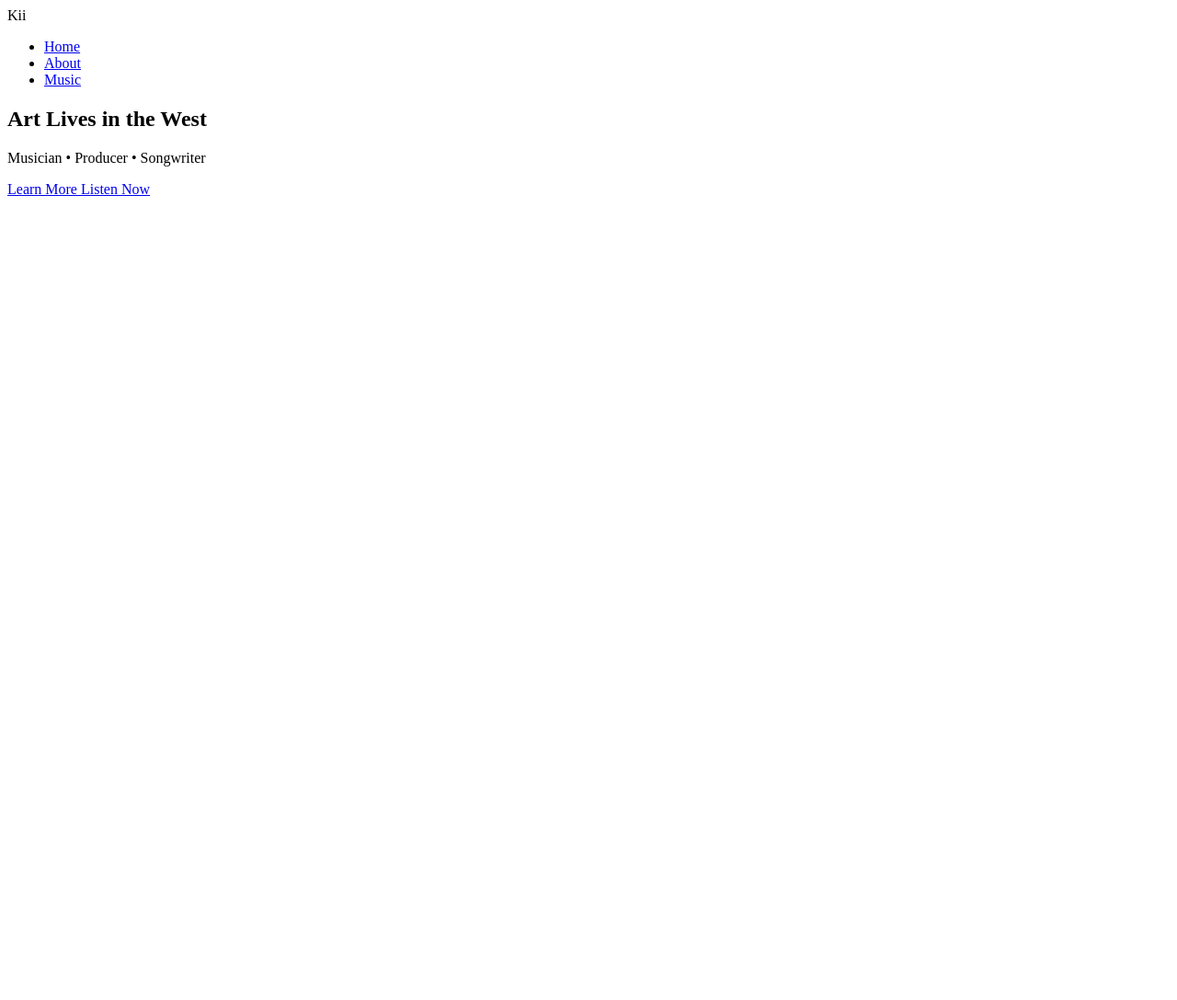
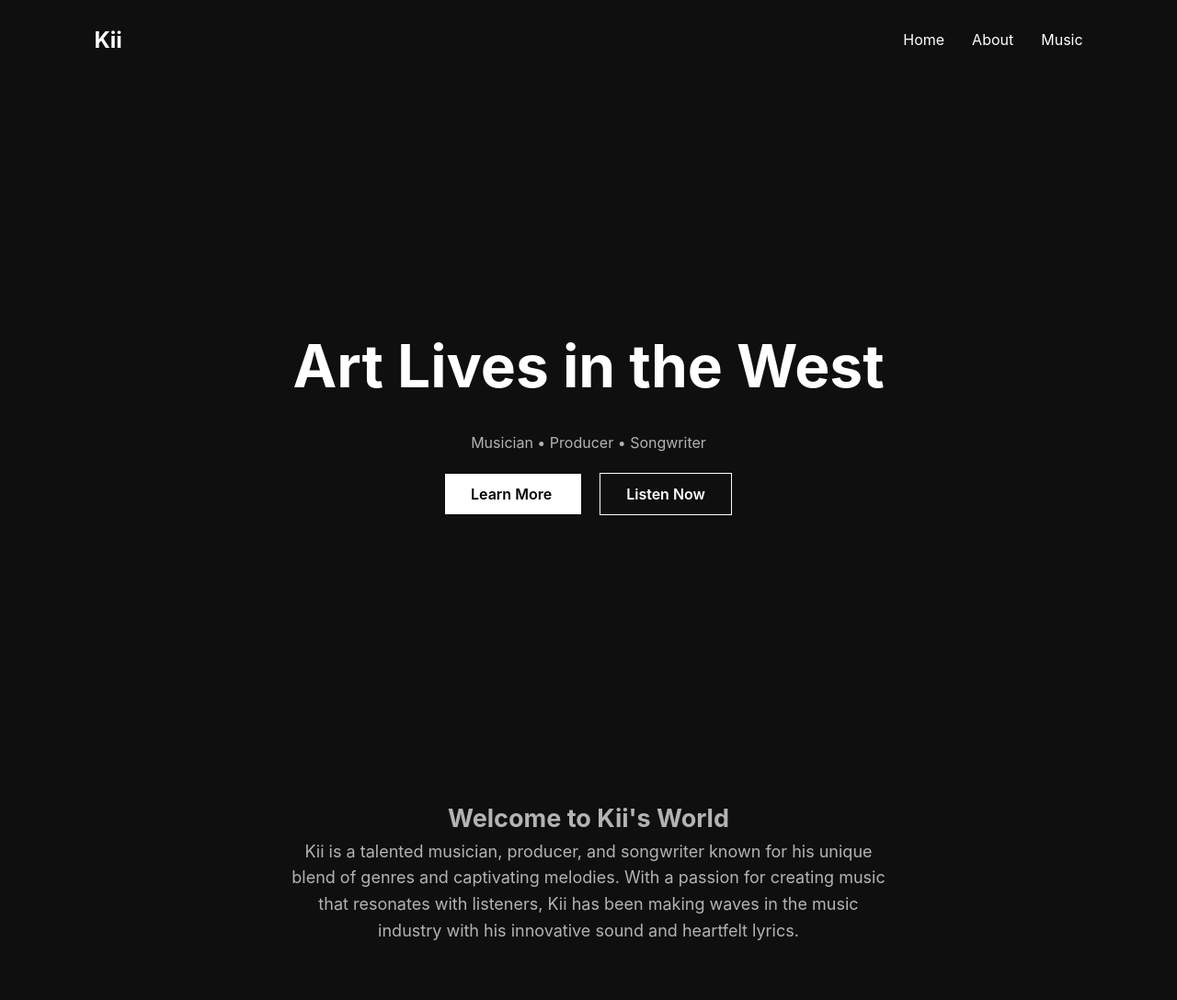
Before and after one commit to kvnxmars/kii-site, a plain HTML site: page index.html in a window 1280 px wide. Shown: the whole page at 92% size. Before the commit the page ends 800 px from the top, so only its background shows below. Drawn offline with Linux system fonts and the light colour scheme.

Commit message:
added styling and fixed index.

```diff
--- a/css/style.css
+++ b/css/style.css
@@ -0,0 +1,165 @@
+/* Reset */
+
+* {
+margin:0;
+padding:0;
+box-sizing:border-box;
+}
+
+/* Global styles */
+
+body{
+
+background:#0F0F0F;
+color:white;
+font-family:Inter, Helvetica, Arial, sans-serif;
+
+line-height:1.6;
+
+}
+
+
+/* Navbar */
+
+.navbar{
+
+display:flex;
+justify-content:space-between;
+align-items:center;
+
+padding:25px 8%;
+
+position:sticky;
+top:0;
+
+background:#0F0F0F;
+
+}
+
+
+.logo{
+
+font-size:24px;
+font-weight:bold;
+
+}
+
+
+nav ul{
+
+display:flex;
+list-style:none;
+gap:30px;
+
+}
+
+
+nav a{
+
+color:white;
+text-decoration:none;
+font-size:16px;
+
+transition:opacity 0.3s;
+
+}
+
+
+nav a:hover{
+
+opacity:0.6;
+
+}
+
+
+/* Hero Section */
+
+.hero{
+
+height:90vh;
+
+display:flex;
+flex-direction:column;
+justify-content:center;
+align-items:center;
+
+text-align:center;
+
+padding:0 20px;
+
+}
+
+
+.hero h1{
+
+font-size:64px;
+
+margin-bottom:20px;
+
+}
+
+
+.hero p{
+
+color:#B3B3B3;
+
+margin-bottom:30px;
+
+}
+
+
+/* Buttons */
+
+.btn{
+
+padding:12px 28px;
+
+background:white;
+color:black;
+
+text-decoration:none;
+
+margin:10px;
+
+font-weight:600;
+
+transition:all 0.3s;
+
+}
+
+
+.btn:hover{
+
+opacity:0.8;
+
+}
+
+
+.btn-outline{
+
+background:transparent;
+
+border:1px solid white;
+
+color:white;
+
+}
+
+
+/* Intro */
+
+.intro{
+
+max-width:700px;
+
+margin:auto;
+
+padding:60px 20px;
+
+text-align:center;
+
+color:#B3B3B3;
+
+font-size:18px;
+
+}
--- a/index.html
+++ b/index.html
@@ -39,8 +39,16 @@
                 </a>
                 <a href="music.html" class="btn btn-outline">
                     Listen Now
-                    </a>
+                </a>
             </div>
+        </section>
+
+        <section class="intro">
+            <h2>Welcome to Kii's World</h2>
+
+            <p>
+                Kii is a talented musician, producer, and songwriter known for his unique blend of genres and captivating melodies. With a passion for creating music that resonates with listeners, Kii has been making waves in the music industry with his innovative sound and heartfelt lyrics.
+            </p>
         </section>
     </body>
 </html>
```
